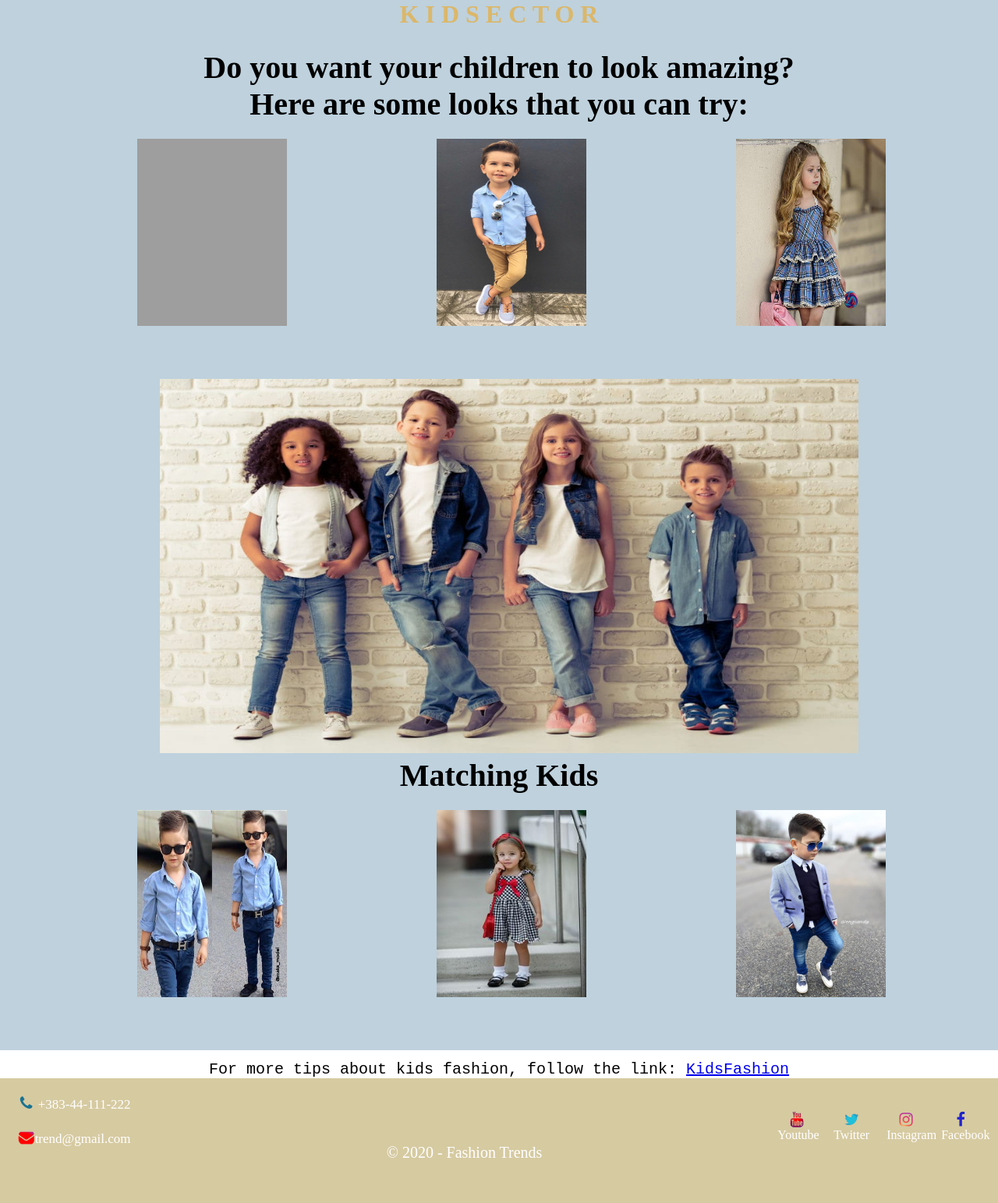
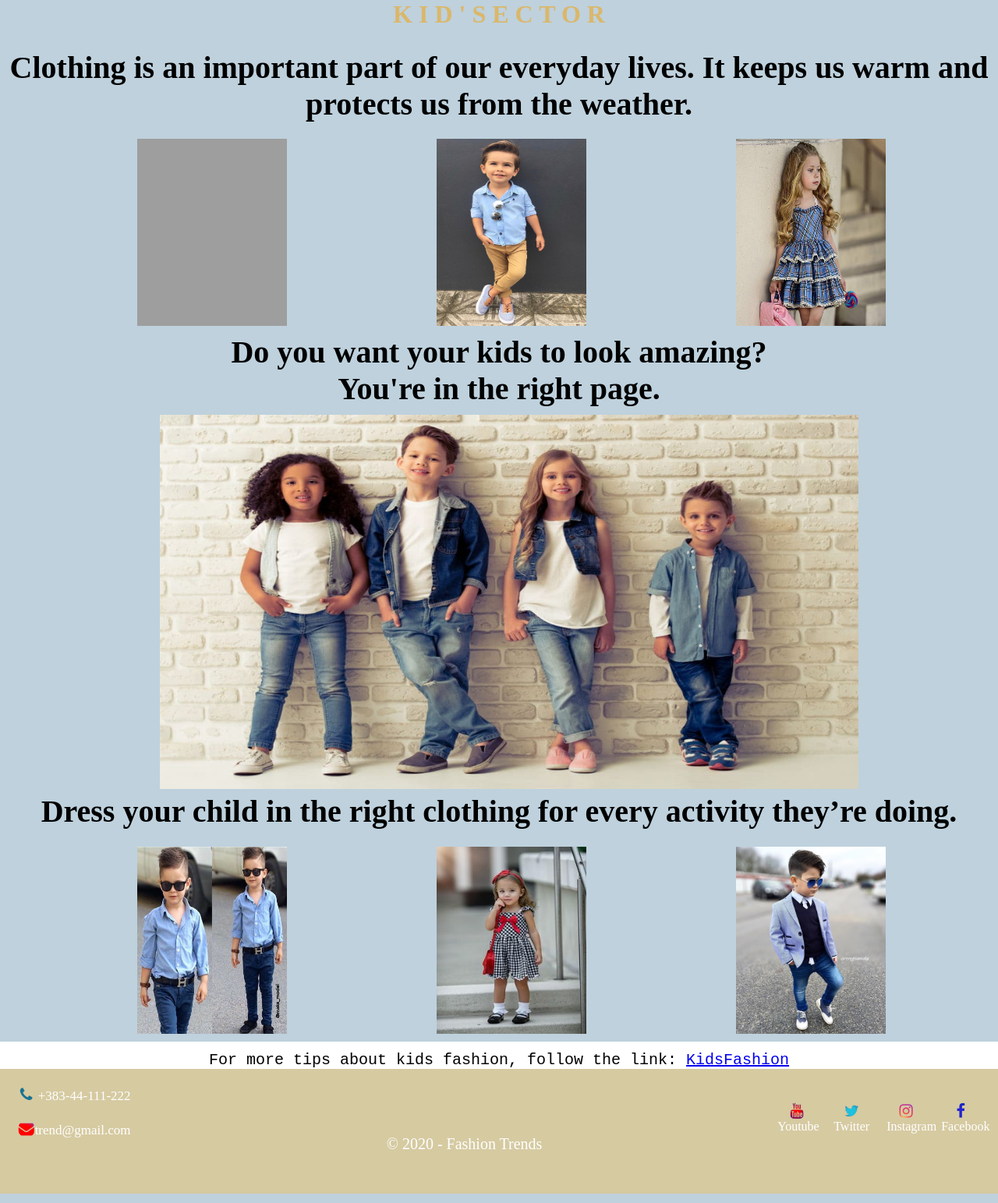
Before and after one commit to Rilindaaa/Projekti, a PHP site: page /Kids.html in a window 1280 px wide. Shown: the part 144-1687 px from the top of the page at 78% size. Run offline with PHP 8.4, Linux system fonts and the light colour scheme; grey boxes are pictures that could not be loaded.

Commit message:
finalefinalefinale

```diff
--- a/Fashion.css
+++ b/Fashion.css
@@ -489,7 +500,7 @@ button a:hover{
     width:50%;
     padding:10px;
     margin-left: 20px;
-    margin-bottom: 5%;
+
 }
 
 #k-txt{
@@ -506,6 +517,13 @@ button a:hover{
     text-align: center;
     font-family: Edwardian Script ITC;
     font-size: 20px;
+}
+
+.k-teksti{
+    text-align: center;
+    font-family: Edwardian Script ITC;
+    font-size: 40px;
+    margin-bottom: 10px;
 }
 
 /*LOGIN*/
--- a/Kids.html
+++ b/Kids.html
@@ -31,11 +31,10 @@
         <main>
             <div class="k-color">
             <div class="sector2">
-                <h1>K I D S E C T O R</h1>
+                <h1>K I D ' S E C T O R</h1>
             </div>
             <div id="k-txt">
-                <h1>Do you want your children to look amazing? <br>
-                Here are some looks that you can try:</h1>
+                <h1>Clothing is an important part of our everyday lives. It keeps us warm and protects us from the weather.</h1>
             </div>
             <div id ="bxo">
                 <div class='kids'>
@@ -50,9 +49,11 @@
                     </div>
                 </div>
                 </div>
+                <h1 class="k-teksti">Do you want your kids to look amazing? <br>
+                You're in the right page.</h1>
                 <div class ="foto-txt">
                     <img id= "k-foto" src="foto38.jpg">
-                    <h1>Matching Kids</h1>
+                    <h1>Dress your child in the right clothing for every activity they’re doing.</h1>
                 </div>
                 <div id ="bxo">
                     <div class='kids'>
--- a/Men.html
+++ b/Men.html
@@ -31,11 +31,15 @@
         <main>
             <div class="color">
             <div class="sector1">
-                <h1>M E N S E C T O R</h1>
+                <h1>M E N ' S T Y L E</h1>
             </div>
             <div>
                 <img id= "m-foto" src="f34.jpg">
             </div>
+
+                <p class="paragrafi">Whether you want to know the latest men’s fashion trends,what smart casual and <br>business casual actually mean,
+                 or just the right colors for your skin tone, expect <br>timeless men’s style advice with a contemporary twist and clear focus on value.</p>
+
                 <div class='men'>
                     <div class='m-box'>
                         <img src="f31.jpg">
--- a/Women.html
+++ b/Women.html
@@ -30,7 +30,7 @@
         </header>
         <main>
             <div class="sector">
-                <h1>W O M E N S E C T O R</h1>
+                <h1>W O M E N ' S E C T O R</h1>
             </div>
                 <div id ="boxes">
                 <div class='women'>
--- a/aboutUs.html
+++ b/aboutUs.html
@@ -45,9 +45,9 @@
               <div id ="bout">
                       <p>FashionTrends.com began in 2020.We wanted to offer a platform that would inform everyone
                         for the  fashion trends.</p>
-                        <p id="tx">We keep it simple, that the users can find what they need about fashion industry. Best of all - it's free.
-                        We're proud to serve the fashion comunity for everyone.</p>
-                        <p id="tx1">You feel confident, powerful, capable and above all happy when you wear your favourite clothes. Fashion makes you feel empowered..</p>
+                        <p id="tx">You feel confident, powerful, capable and above all happy when you wear your favourite clothes. Fashion makes you feel empowered..</p>
+                        <p id="tx1">We keep it simple, that the users can find what they need about fashion industry. Best of all - it's free.
+                            We're proud to serve the fashion comunity for everyone.</p>
                 </div>
         </main>
         <footer>
```
Also changed, not shown: other parts of Fashion.css (+21 -10 lines).
